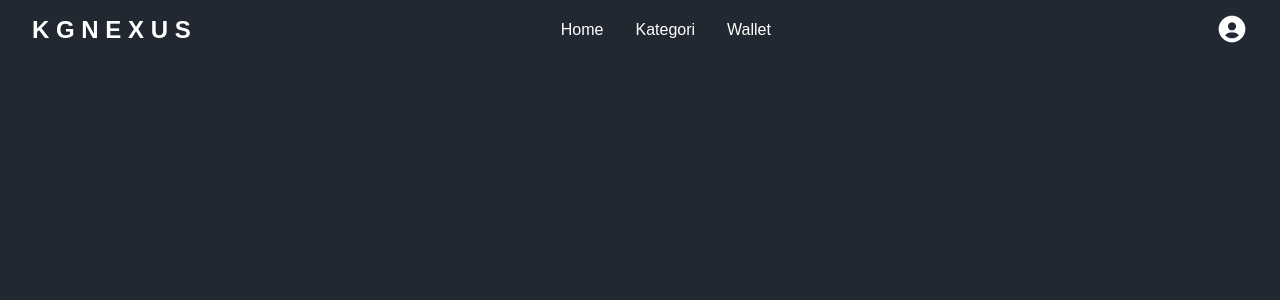
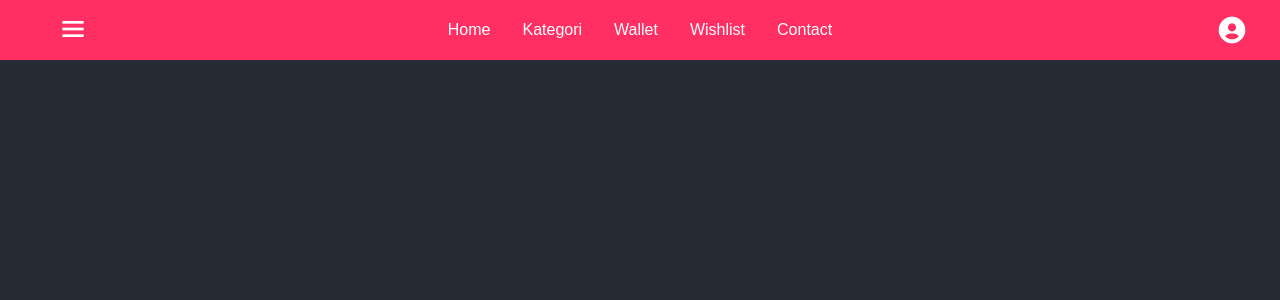
Before and after one commit to Ardhie1212/kgnexus.com, a PHP site: page /user/homepage.php in a window 1280 px wide. Shown: the top 300 px of the page. Run offline with PHP 8.4, Linux system fonts and the light colour scheme.

Commit message:
Navbar frame

```diff
--- a/style/homepage.css
+++ b/style/homepage.css
@@ -8,7 +8,7 @@
 
 body {
     height: 100vh;
-    background-color: #222831;
+    background-color: #252A34;
     background-size: cover;
     background-position: center;
 }
@@ -20,17 +20,18 @@ li {
 a {
     color: #fff;
     font-size: 1rem;
+    align-items: center;
 }
 
 a:hover {
-    color: #FF2E63;
+    color: #222831;
 }
 
 header {
     width: 100%;
     position: relative;
     padding: 0 2rem;
-    background-color: #222831;
+    background-color: #FF2E63;
 }
 
 .navbar {
@@ -52,7 +53,22 @@ header {
     gap: 2rem;
 }
 
-.navbar a i {
-    font-size: 2em;
-    margin-left: 75px;
+.navbar i {
+    color: #fff;
+    font-size: 2rem;
+    margin-left: 25px;
 }
+
+.logo i {
+    color: #fff;
+    font-size: 2rem;
+}
+
+.logo i:hover {
+    color: #222831;
+}
+
+.navbar i:hover {
+    color: #222831;
+    cursor: pointer;
+}
--- a/user/homepage.php
+++ b/user/homepage.php
@@ -14,16 +14,16 @@
     <header>
         <nav class="navbar">
             <div class="logo">
-                <a href="#">
-                    K G N E X U S
-                </a>
+                <i class='bx bx-menu' ></i>
             </div>
             <ul class="links">
                 <li><a href="#">Home</a></li>
                 <li><a href="#">Kategori</a></li>
                 <li><a href="#">Wallet</a></li>
+                <li><a href="#">Wishlist</a></li>
+                <li><a href="#">Contact</a></li>
             </ul>
-            <a href="#"><i class='bx bxs-user-circle'></i></a>
+            <i class='bx bxs-user-circle'></i>
         </nav>
     </header>
 
```
